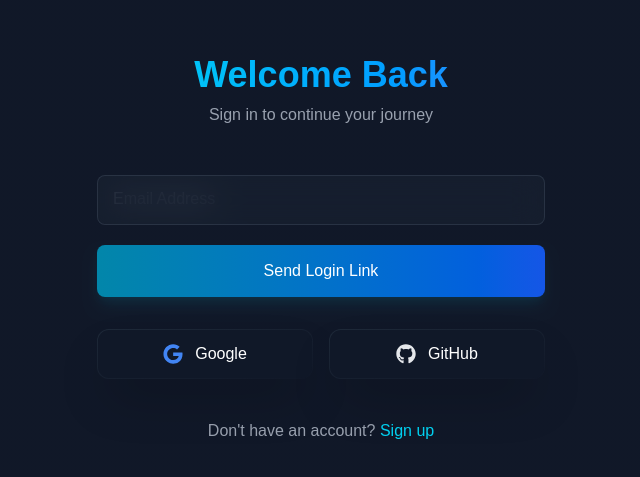
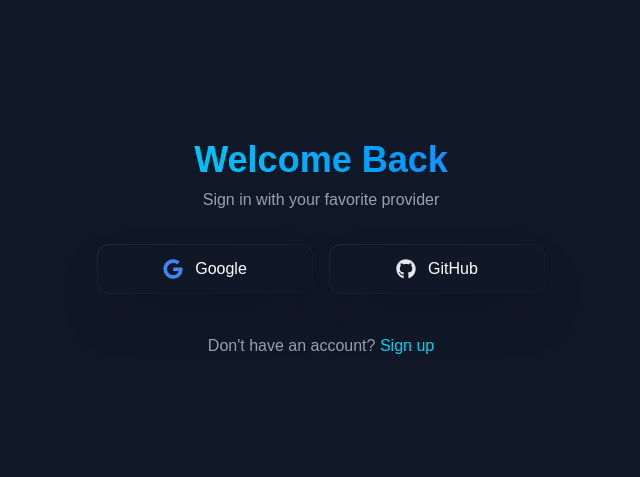
Before and after one commit to Waleed-Ahmad-dev/speech_to_text, a Next.js app: page /login in a window 1280 px wide. Shown: the part 151-628 px from the top of the page, without its empty margins (319-959 px from the left). Built offline with nearby package versions, Linux system fonts and the light colour scheme.

Commit message:
Update authentication logic

```diff
--- a/src/app/login/page.tsx
+++ b/src/app/login/page.tsx
@@ -1,15 +1,11 @@
 "use client";
 
-import { useState, useRef, useEffect } from 'react';
+import { useRef, useEffect } from 'react';
 import { useRouter } from 'next/navigation';
 import Link from 'next/link';
 import { OAuthButtons } from '@/components/OAuthButtons';
 
 export default function LoginPage() {
-     const [email, setEmail] = useState('');
-     const [message, setMessage] = useState('');
-     const [isLoading, setIsLoading] = useState(false);
-     const [focusedField, setFocusedField] = useState<string | null>(null);
      const router = useRouter();
      const containerRef = useRef<HTMLDivElement>(null);
 
@@ -23,31 +19,6 @@ export default function LoginPage() {
 
           return () => clearInterval(interval);
      }, []);
-
-     const handleSubmit = async (e: React.FormEvent) => {
-          e.preventDefault();
-          setIsLoading(true);
-          setMessage('');
-
-          try {
-               const response = await fetch('/api/auth/login', {
-                    method: 'POST',
-                    headers: { 'Content-Type': 'application/json' },
-                    body: JSON.stringify({ email }),
-               });
-
-               const data = await response.json();
-               if (response.ok) {
-                    setMessage('Login email sent! Please check your inbox.');
-               } else {
-                    setMessage(data.error || 'An error occurred');
-               }
-          } catch (error) {
-               setMessage('Failed to connect to server');
-          } finally {
-               setIsLoading(false);
-          }
-     };
 
      return (
           <div
@@ -63,70 +34,12 @@ export default function LoginPage() {
                          <h1 className="text-4xl font-bold mb-2 bg-clip-text text-transparent bg-gradient-to-r from-cyan-400 to-blue-500">
                               Welcome Back
                          </h1>
-                         <p className="text-gray-400">Sign in to continue your journey</p>
+                         <p className="text-gray-400">Sign in with your favorite provider</p>
                     </div>
 
-                    <div className={`overflow-hidden transition-all duration-500 ease-out ${message ? 'max-h-20 opacity-100 mt-2' : 'max-h-0 opacity-0'}`}>
-                         <div className={`${message.includes('sent') ? 'bg-green-900/30 border-green-800/50 text-green-200' : 'bg-red-900/30 border-red-800/50 text-red-200'} backdrop-blur-sm border px-4 py-3 rounded-lg`}>
-                              {message}
-                         </div>
+                    <div className="space-y-5">
+                         <OAuthButtons />
                     </div>
-
-                    <form className="space-y-5" onSubmit={handleSubmit}>
-                         <div className="relative">
-                              <label
-                                   htmlFor="email"
-                                   className={`absolute left-4 transition-all duration-300 ease-out ${
-                                        focusedField === 'email' || email
-                                        ? 'text-cyan-400 -top-5 text-xs'
-                                        : 'text-gray-500 top-3'
-                                   }`}
-                              >
-                                   Email Address
-                              </label>
-                              <input
-                                   id="email"
-                                   name="email"
-                                   type="email"
-                                   autoComplete="email"
-                                   required
-                                   className="w-full px-4 py-3 bg-gray-800/40 backdrop-blur-lg border border-gray-700/60 rounded-lg text-white placeholder-transparent focus:outline-none focus:border-cyan-500/80 focus:ring-1 focus:ring-cyan-500/30 transition-all duration-300"
-                                   placeholder="Email address"
-                                   value={email}
-                                   onChange={(e) => setEmail(e.target.value)}
-                                   onFocus={() => setFocusedField('email')}
-                                   onBlur={() => !email && setFocusedField(null)}
-                                   disabled={isLoading}
-                              />
-                         </div>
-
-                         <button
-                              type="submit"
-                              disabled={isLoading}
-                              className={`w-full py-3.5 px-4 rounded-lg font-medium transition-all duration-500 ease-[cubic-bezier(0.22,1,0.36,1)] ${
-                              isLoading
-                                   ? 'bg-cyan-600/50 cursor-not-allowed'
-                                   : 'bg-gradient-to-r from-cyan-600/90 to-blue-600/90 hover:from-cyan-500/90 hover:to-blue-500/90 shadow-lg shadow-cyan-500/10 hover:shadow-cyan-500/20'
-                              } relative overflow-hidden group`}
-                         >
-                              <span className="relative z-10 text-white">
-                                   {isLoading ? (
-                                        <span className="flex items-center justify-center">
-                                             <span className="animate-spin rounded-full h-4 w-4 border-b-2 border-white mr-2"></span>
-                                             Sending link...
-                                        </span>
-                                   ) : (
-                                        "Send Login Link"
-                                   )}
-                              </span>
-                              <span
-                                   className="absolute inset-0 bg-gradient-to-r from-white/10 to-white/5 opacity-0 group-hover:opacity-100 transition-opacity duration-300"
-                                   aria-hidden="true"
-                              ></span>
-                         </button>
-                    </form>
-
-                    <OAuthButtons />
 
                     <div className="text-center pt-4">
                          <p className="text-gray-400">
```
